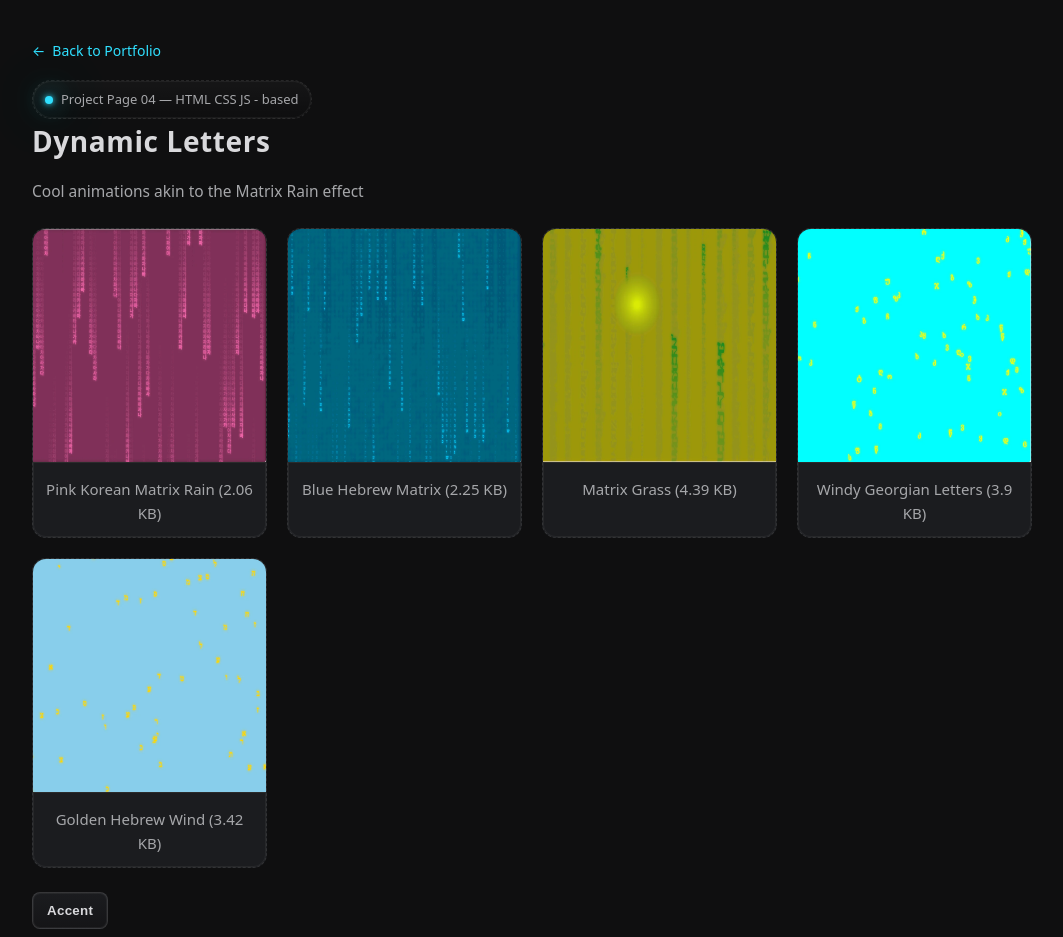
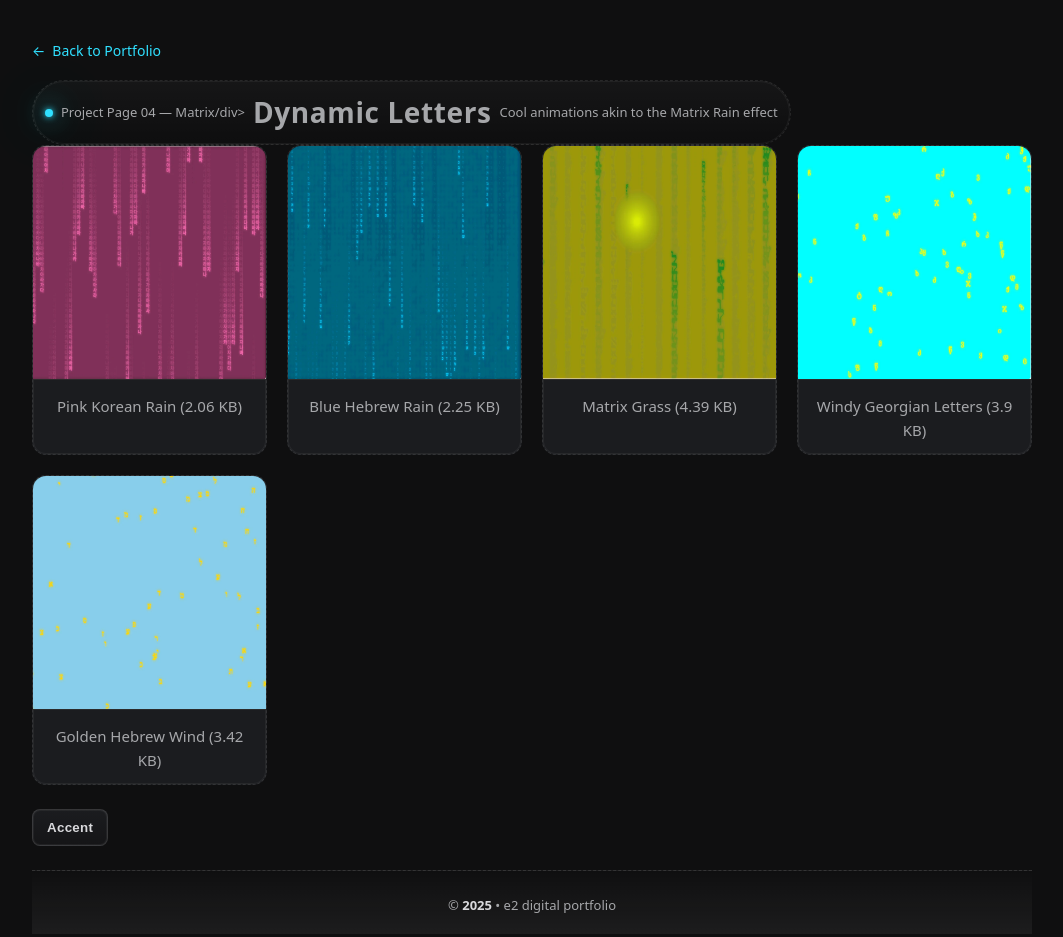
Before and after one commit to e2port/18, a plain HTML site: page pages/dynamicletters.html in a window 1280 px wide. Shown: the top 937 px of the page, without its empty margins (108-1171 px from the left). Drawn offline with Linux system fonts and the light colour scheme.

Commit message:
Update dynamicletters.html

```diff
--- a/pages/dynamicletters.html
+++ b/pages/dynamicletters.html
@@ -96,7 +96,7 @@
       <span aria-hidden="true">←</span> Back to Portfolio
     </a>
     <div class="title-wrap">
-      <div class="badge"><span class="pulse"></span> Project Page 04 &mdash; HTML CSS JS - based</div>
+      <div class="badge"><span class="pulse"></span> Project Page 04 &mdash; Matrix/div>
       <h1>Dynamic Letters <span style="font-size:19px;font-weight:400;"></span></h1>
       <p class="muted">Cool animations akin to the Matrix Rain effect</p>
     </div>
@@ -104,11 +104,11 @@
       <!-- Example thumbnail cards. Replace with your own images/links/captions! -->
       <a class="thumb-card" href="https://e2port.github.io/BH/animations/matrixpink.html" target="_blank" rel="noopener">
         <img class="thumb-image" src="thumbs/pkmatrix.webp" alt="PK Matrix" />
-        <div class="thumb-caption">Pink Korean Matrix Rain (2.06 KB)</div>
+        <div class="thumb-caption">Pink Korean Rain (2.06 KB)</div>
       </a>
       <a class="thumb-card" href="https://e2port.github.io/BH/animations/matrix.html" target="_blank" rel="noopener">
         <img class="thumb-image" src="thumbs/bhmatrix.webp" alt="Blue Hebrew Matrix" />
-        <div class="thumb-caption">Blue Hebrew Matrix (2.25 KB)</div>
+        <div class="thumb-caption">Blue Hebrew Rain (2.25 KB)</div>
       </a>
       <a class="thumb-card" href="https://e2port.github.io/BH/animations/matrixgrass.html" target="_blank" rel="noopener">
         <img class="thumb-image" src="thumbs/gmatrix.webp" alt="Matrix Grass" />
```
